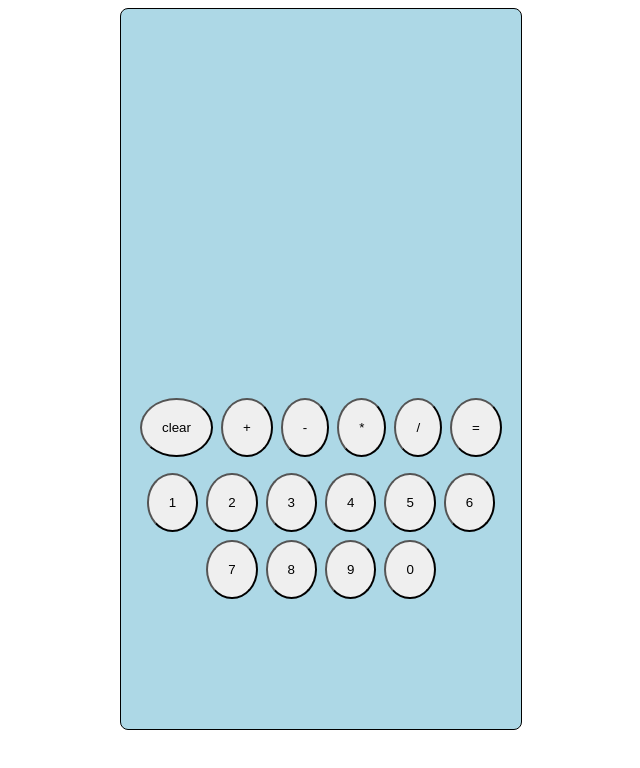
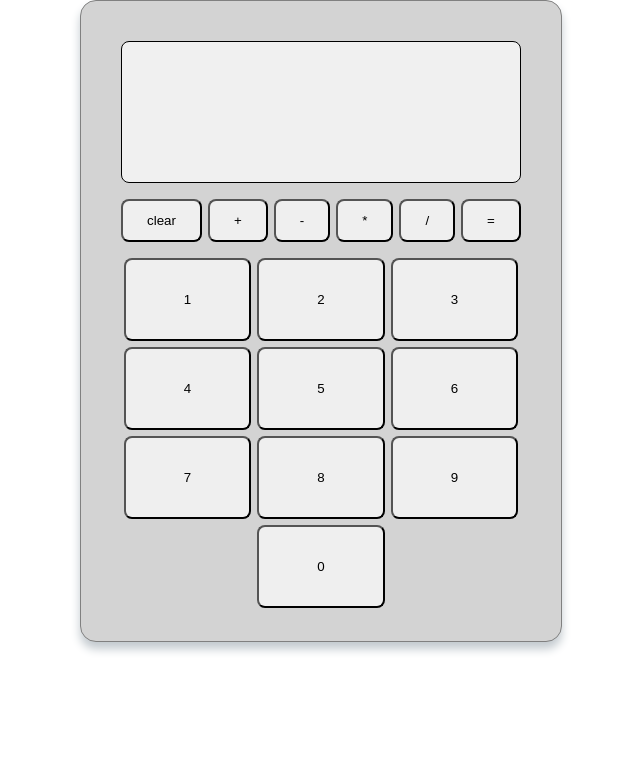
Before and after one commit to Steven-Guo-2106/calculator, a plain HTML site: page index.html in a window 1280 px wide. Shown: the whole page, without its empty margins (319-959 px from the left). Drawn offline with Linux system fonts and the light colour scheme.

Commit message:
Update styling
Reformat the calculator to look like a real simple calculator

```diff
--- a/main.js
+++ b/main.js
@@ -43,6 +43,7 @@ function makeCalc(){
     const numbers = document.querySelector("#numbers");
     for(let i=1; i<11; i++){
         const num = document.createElement("button");
+        num.setAttribute("class", "nums");
         num.textContent = `${i%10}`;
         num.addEventListener("click", ()=> {
             if(operator == ""){
--- a/style.css
+++ b/style.css
@@ -1,32 +1,64 @@
-button {
-    padding: 20px;
-    border-radius: 100%;
-    margin: 4px;
+*{
+    margin: 0;
+    padding: 0;
+}
+
+button:hover {
+    background-color: #c0c0c0;
+
 }
 
 #calcBody {
     display: flex;
     flex-direction: column;
-    align-items: center;
-    justify-content: space-around;
+    padding: 40px;
+    box-shadow:  0px 7px 10px rgb(195, 202, 207);
+    border: thin solid gray;
+    border-radius: 16px;
+    width: 400px;
+    height: 560px;
+    justify-self: center;
+    background-color: lightgray;
+}
+
+#display {
+    display: flex;
+    flex-grow: 0;
+    flex-shrink: 0;
+    flex-basis: 120px;
+    justify-content: right;
+    align-items: flex-end;
+    padding: 10px;
     border: thin solid black;
     border-radius: 8px;
-    width: 400px;
-    height: 720px;
-    justify-self: center;
-    background-color: lightblue;
+    font-size: 36px;
+    background-color: #f0f0f0;
 }
 
 
 #inputs {
     display: flex;
     flex-direction: column;
+    flex: 1;
 }
+
 
 #numbers,
 #operators {
     display: flex;
     flex-wrap: wrap;
+    flex-shrink: 0;
     justify-content: center;
-    margin: 4px;
+    gap: 6px;
+    margin-top: 16px;
 }
+
+.nums {
+    border-radius: 8px;
+    padding: 32px 58px;
+}
+
+.operator {
+    border-radius: 8px;
+    padding: 12px 24px;
+}
```
Also changed, not shown: index.html (+1 -0 lines).
